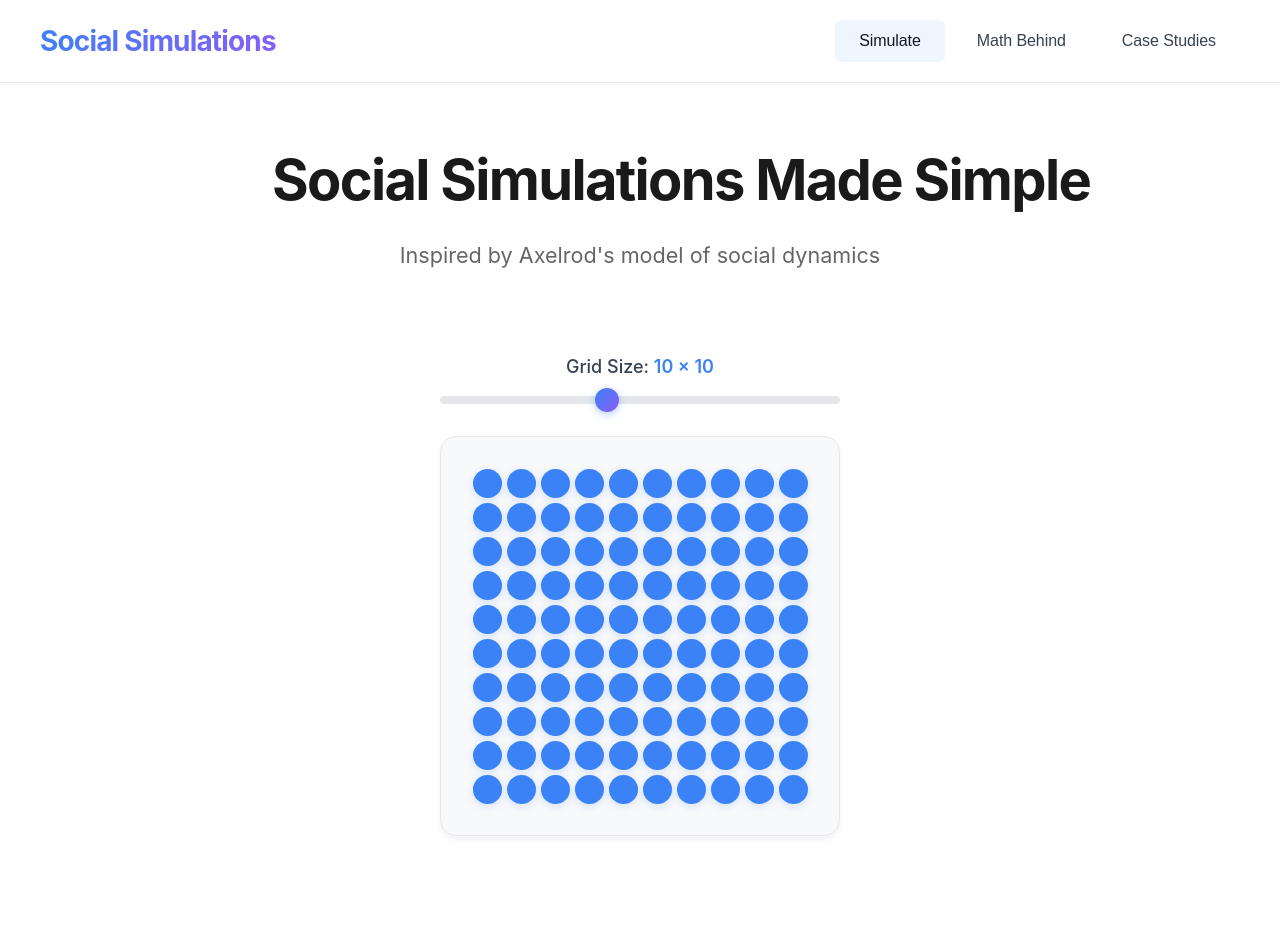
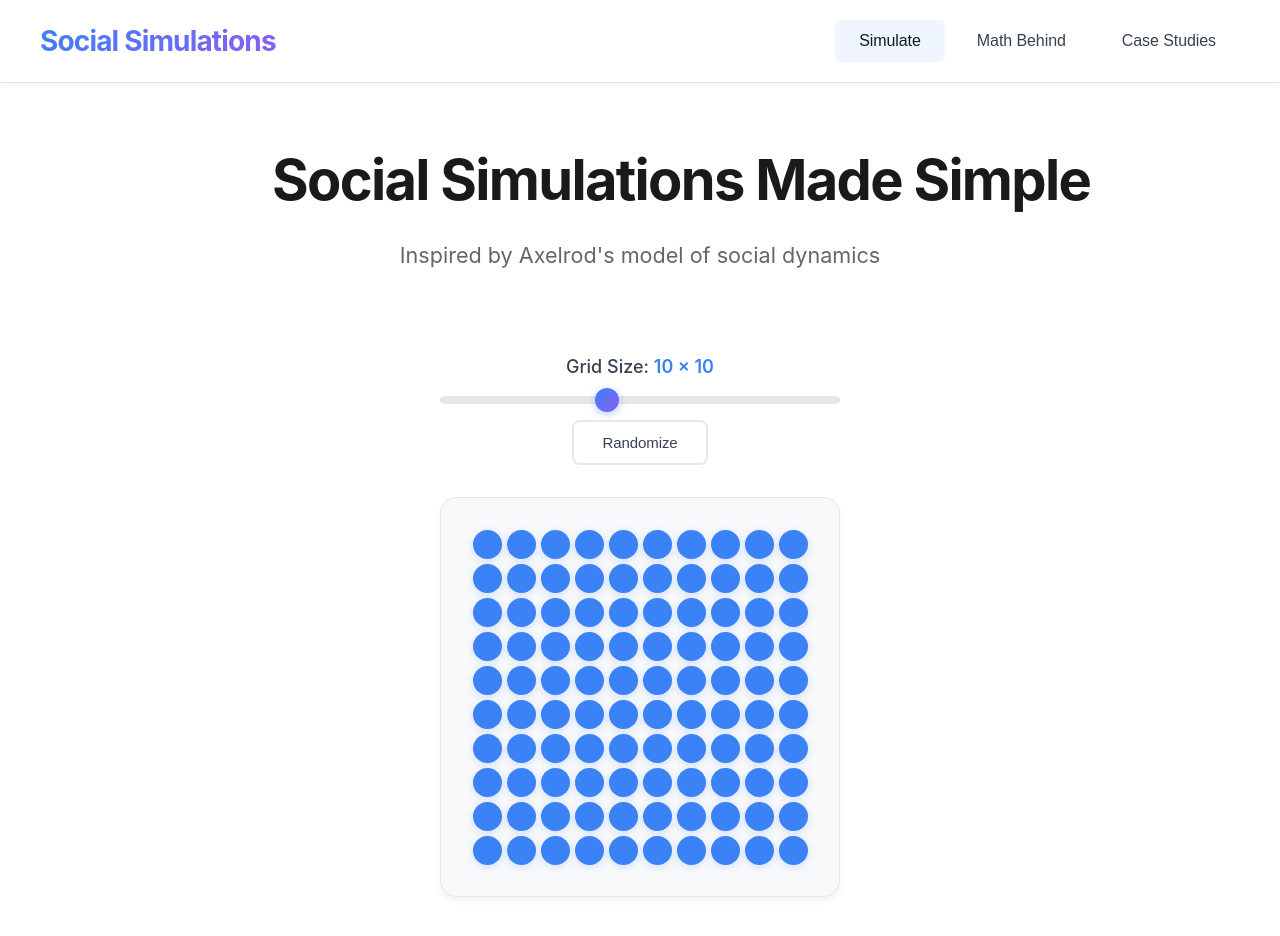
Before and after one commit to MartinZust123/social-simulations, a React (Vite) app: page / in a window 1280 px wide. Shown: the top 936 px of the page. Before the commit the page ends 900 px from the top, so only its background shows below. Built offline with nearby package versions, Linux system fonts and the light colour scheme.

Commit message:
Randomize feature added

```diff
--- a/src/App.css
+++ b/src/App.css
@@ -162,6 +162,25 @@
   box-shadow: 0 4px 12px rgba(59, 130, 246, 0.5);
 }
 
+.randomize-button {
+  padding: 0.75rem 1.75rem;
+  font-size: 0.9375rem;
+  font-weight: 500;
+  color: #374151;
+  background: #ffffff;
+  border: 2px solid #e5e7eb;
+  border-radius: 8px;
+  cursor: pointer;
+  transition: all 0.2s ease;
+  letter-spacing: -0.005em;
+}
+
+.randomize-button:hover {
+  color: #111827;
+  background: #f9fafb;
+  border-color: #d1d5db;
+}
+
 .grid-container {
   display: grid;
   padding: 2rem;
--- a/src/App.jsx
+++ b/src/App.jsx
@@ -4,6 +4,30 @@ import './App.css'
 function App() {
   const [activeTab, setActiveTab] = useState('simulate');
   const [gridSize, setGridSize] = useState(10);
+  const [nodeFeatures, setNodeFeatures] = useState({});
+
+  const F = 3; // Number of features
+  const q = 9; // Number of possible values (0 to q)
+
+  // Randomize cultural features for all nodes
+  const randomizeFeatures = () => {
+    const features = {};
+    for (let i = 0; i < gridSize * gridSize; i++) {
+      features[i] = Array.from({ length: F }, () => Math.floor(Math.random() * (q + 1)));
+    }
+    setNodeFeatures(features);
+  };
+
+  // Get RGB color from node features
+  const getNodeColor = (nodeId) => {
+    const features = nodeFeatures[nodeId];
+    if (!features) return '#3b82f6'; // Default blue if not initialized
+
+    const r = Math.floor((features[0] / q) * 255);
+    const g = Math.floor((features[1] / q) * 255);
+    const b = Math.floor((features[2] / q) * 255);
+    return `rgb(${r}, ${g}, ${b})`;
+  };
 
   // Memoize all calculations to prevent partial renders
   const gridConfig = useMemo(() => {
@@ -82,6 +106,9 @@ function App() {
             onChange={(e) => setGridSize(Number(e.target.value))}
             className="slider"
           />
+          <button className="randomize-button" onClick={randomizeFeatures}>
+            Randomize
+          </button>
         </div>
 
         <div
@@ -98,7 +125,8 @@ function App() {
                 className="node"
                 style={{
                   width: `${gridConfig.nodeSize}px`,
-                  height: `${gridConfig.nodeSize}px`
+                  height: `${gridConfig.nodeSize}px`,
+                  background: getNodeColor(node)
                 }}
               ></div>
             </div>
```
